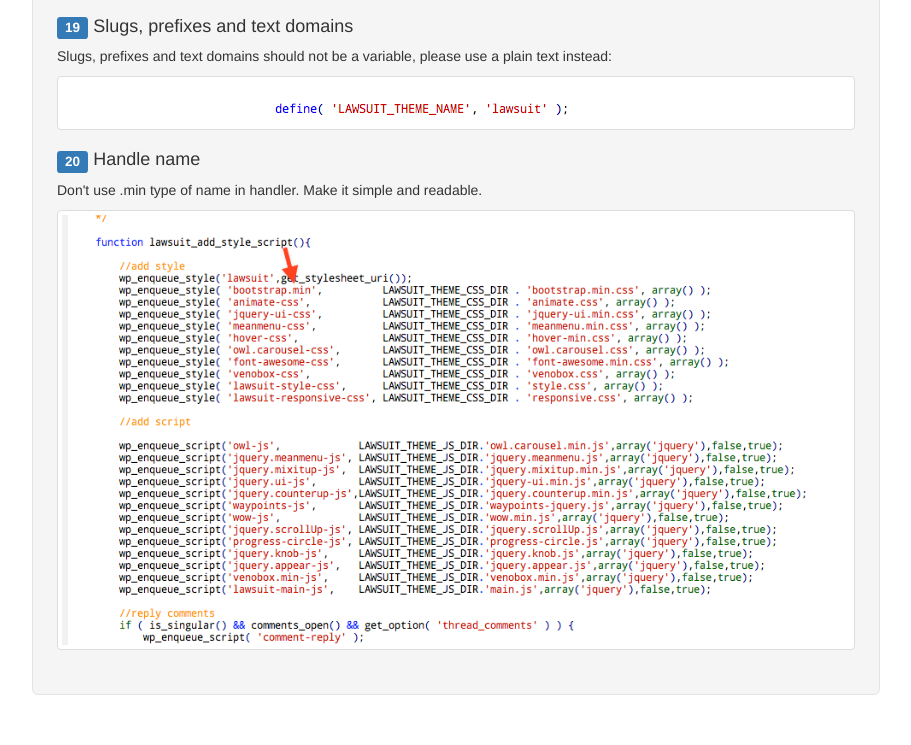
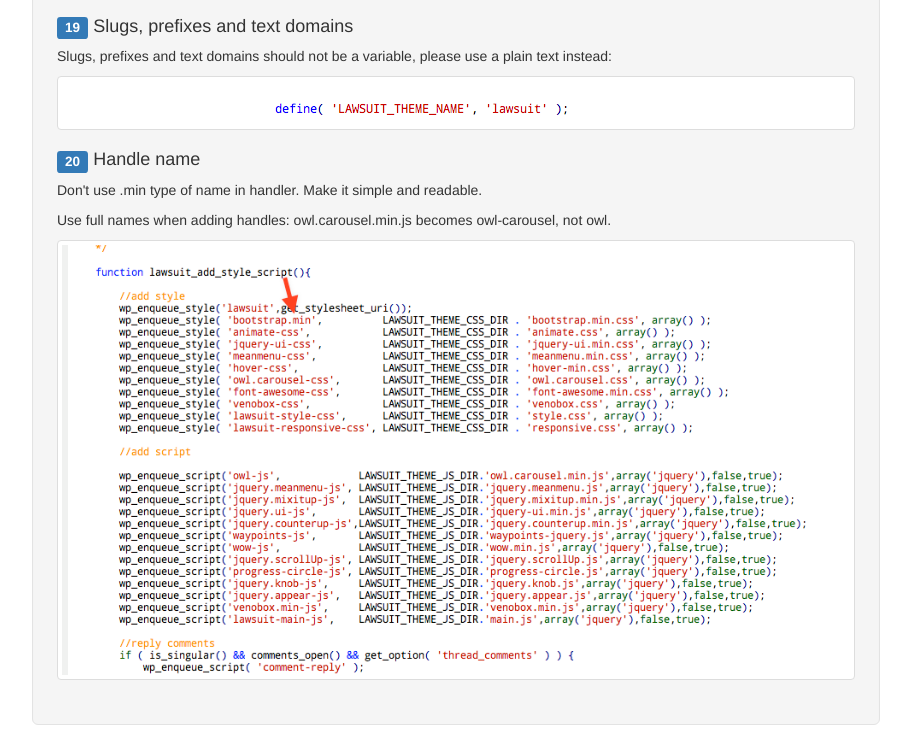
Before and after one commit to asifpix/wptheme-checklist, a plain HTML site: page index.html in a window 1280 px wide. Shown: the part 4120-4865 px from the top of the page, without its empty margins (38-949 px from the left). Before the commit the page ends 4835 px from the top, so only its background shows below. Drawn offline with nearby package versions, Linux system fonts and the light colour scheme.

Commit message:
20th issue details

```diff
--- a/index.html
+++ b/index.html
@@ -138,6 +138,7 @@ query_posts() will change your main query and is not recommended. Only use if ab
 
 							<h4><span class="label label-primary">20</span> Handle name </h4>
 							<p>Don't use .min type of name in handler. Make it simple and readable.</p>
+							<p>Use full names when adding handles: owl.carousel.min.js becomes owl-carousel, not owl.</p>
 							<div class="thumbnail">
 								<img src="assets/images/issue-20.png" alt="issue-20">
 							</div>
```
